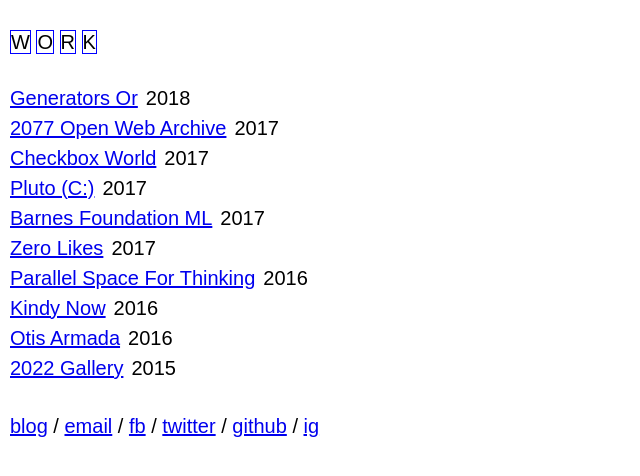
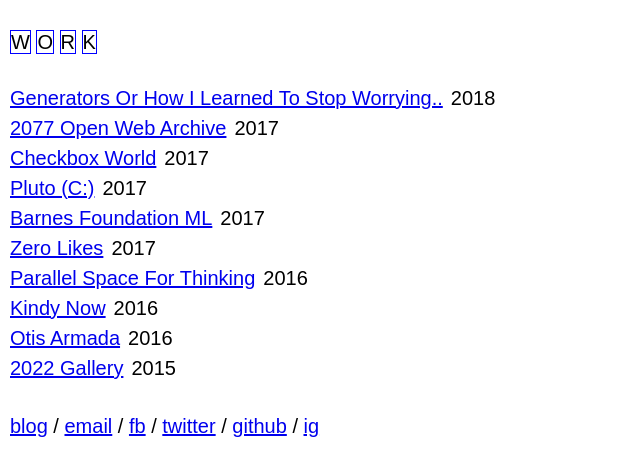
Before and after one commit to samhains/samhains.github.io, a Jekyll site: the page built from index.md, in a window 1280 px wide. Shown: the top 476 px of the page, without its empty margins (0-640 px from the left). Built offline with Jekyll 4.4.1, drawn with Linux system fonts in a browser that asks for light colours; nearby versions of some CDN libraries.

Commit message:
some edits

```diff
--- a/_projects/generators-or.md
+++ b/_projects/generators-or.md
@@ -1,15 +1,12 @@
 ---
 layout: project
-title: Generators Or
+title: Generators Or How I Learned To Stop Worrying..
 date: 2018-04-16 11:37:34 +0000
 ---
 
+This was a workshop that I gave at NYU's ITP campus on creating rigorous, conceptual work using the internet as a generator.
 
 ![](/assets/generators/1.png)
-
-This was a workshop that I gave at NYU's ITP campus on creating rigorous, conceptual work using the internet as a generator.
-
-![](/assets/generators/2.png)
 
 Workshop description is here:
 
@@ -22,3 +19,5 @@
 We will be exploring questions such as: How do we use the internet to generate ideas? How might we do this thoughtfully? For what purpose are these algorithms originally assembled?
 
 Participants will leave with an expanded notion of the internet as an 'art generator' as well as ways in which they may bring its generative potential into their work."
+
+![](/assets/generators/2.png)
```
